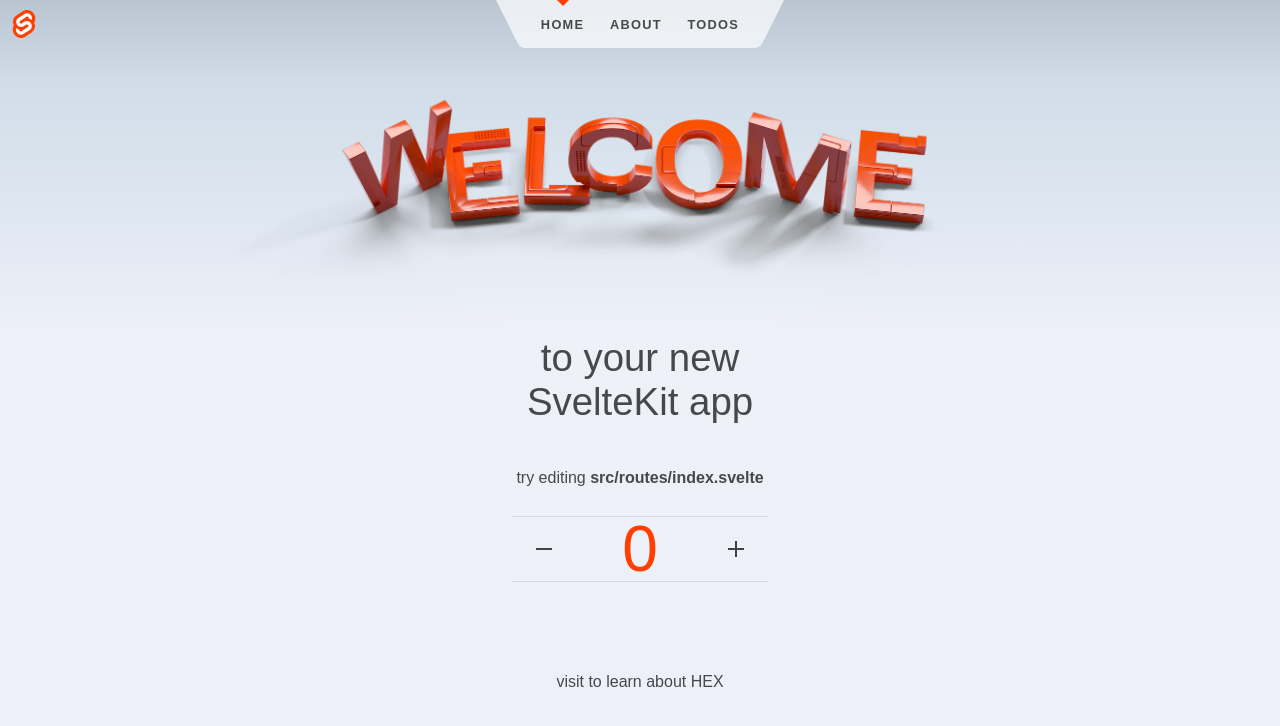
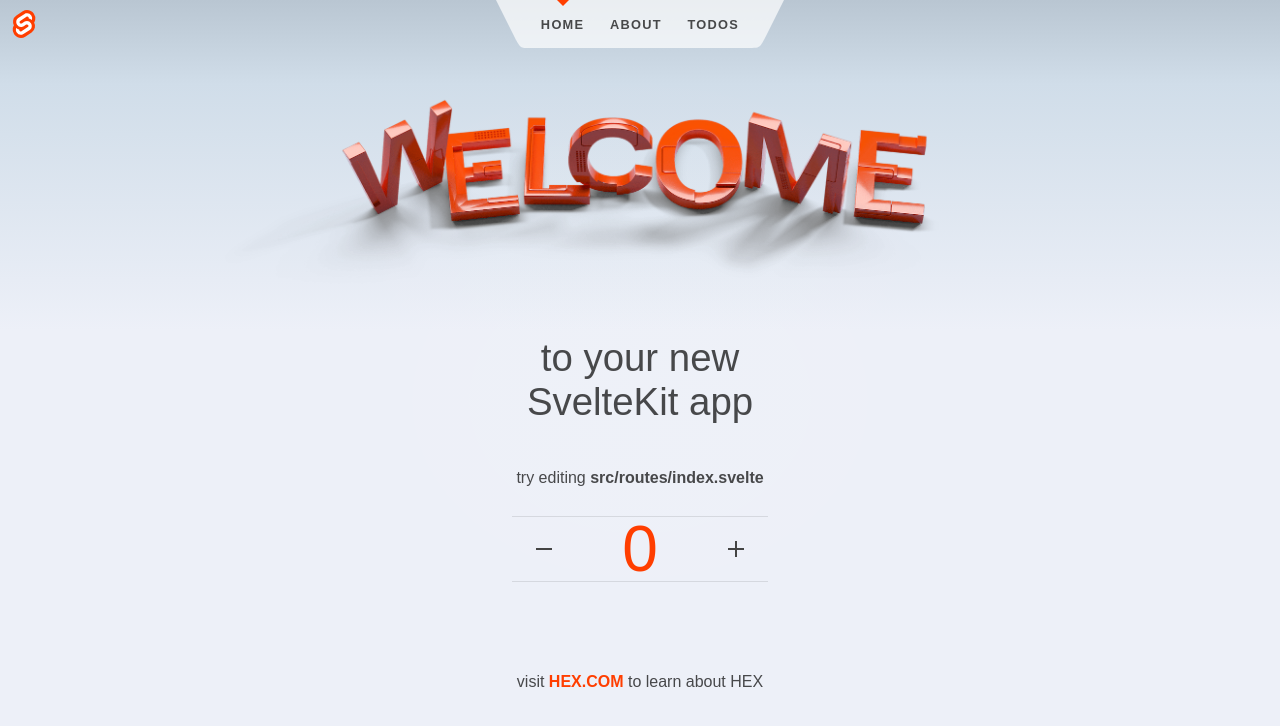
Before and after one commit to JDirt369/HXMAS, a SvelteKit app: page / in a window 1280 px wide. Shown: the top 726 px of the page. Built offline with nearby package versions, Linux system fonts and the light colour scheme.

Commit message:
Update +layout.svelte

```diff
--- a/src/routes/+layout.svelte
+++ b/src/routes/+layout.svelte
@@ -16,14 +16,17 @@
   }
 </script>
 
+
 <Header />
 
 <main>
-	<slot />
+
+
+<slot />
 </main>
 
 <footer>
-	<p>visit <a href="https://Hex.com"></a> to learn about HEX</p>
+	<p>visit <a href="https://Hex.com">HEX.COM</a> to learn about HEX</p>
 </footer>
 
 <style>
```
